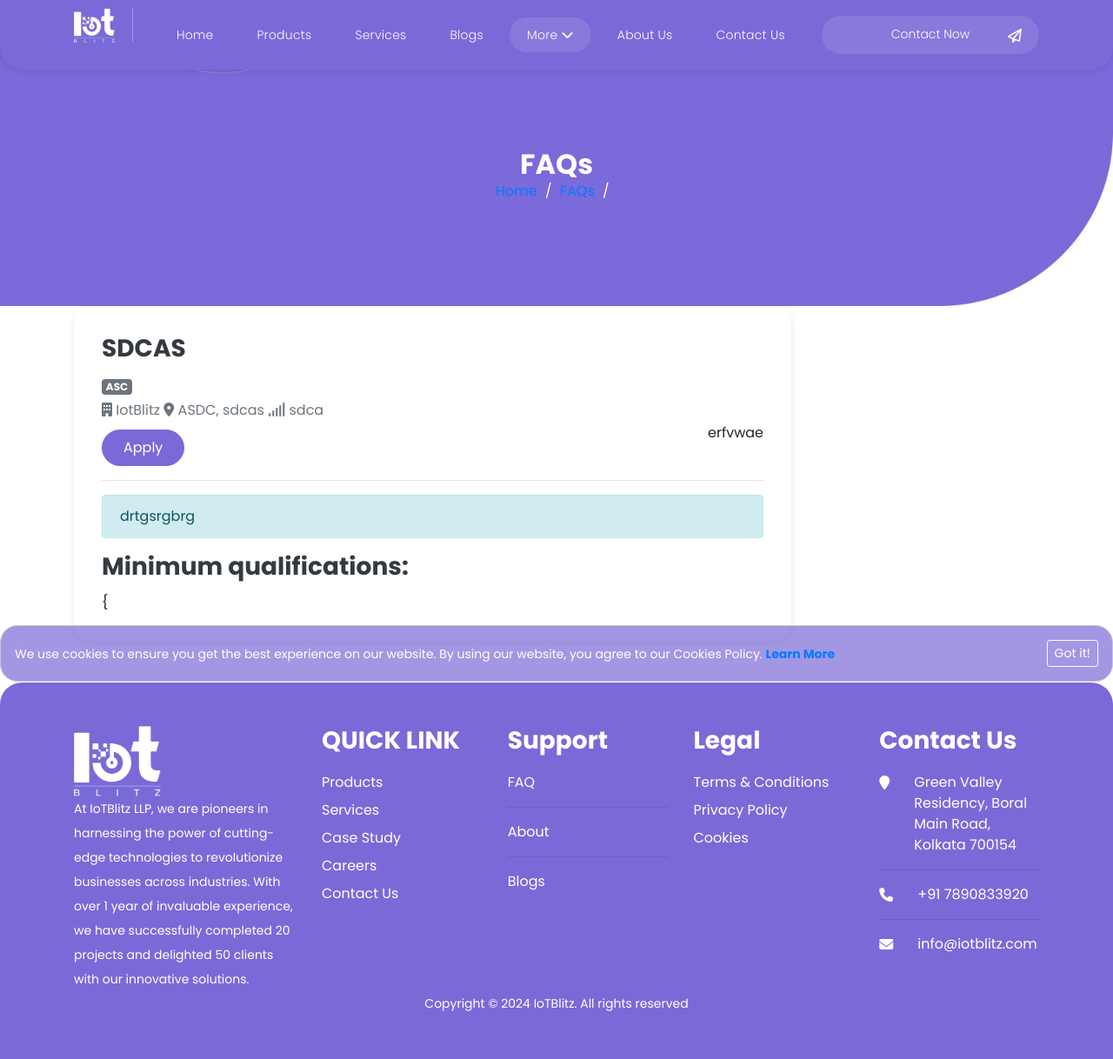
After one commit to iotblitz/iotblitz, a Laravel app: page /faqs in a window 1280 px wide. The commit adds this page. Shown: the whole page at 87% size. Run offline with Laravel 10, Linux system fonts and the light colour scheme; some libraries are stand-ins or nearby versions.

Commit message:
add faqpage

```diff
--- a/app/Http/Controllers/public/Home.php
+++ b/app/Http/Controllers/public/Home.php
@@ -28,6 +28,12 @@ class Home extends Controller
     function home(): View|RedirectResponse
     {
         return view('public.home');
+    }
+
+
+    function faqs(): View
+    {
+        return view('public.faqs');
     }
 
 
--- a/resources/views/public/common/topbar.blade.php
+++ b/resources/views/public/common/topbar.blade.php
@@ -11,6 +11,15 @@
                         {{-- <img src="{{ asset('public/public_page') }}/assets/images/logo.png" class="logo" alt="iotblitz"
                             style="width: 10% !important; margin: 5px !important; "> --}}
                     </a>
+
+
+                    {{-- <a href="index.html" class="logo">
+                            <img src="{{ asset('public/public_page') }}/assets/images/logo.png" class="logo" alt=""
+                                width="30%" style="position: absolute;">
+                        </a> --}}
+
+
+
                     <!-- ***** Logo End ***** -->
                     <!-- ***** Serach Start ***** -->
 
@@ -39,20 +48,22 @@
                                 class="{{ request()->routeIs('solutions') || request()->routeIs('single_solutions') ? 'active' : '' }}">Solutions</a>
                         </li> --}}
 
-                        <li class="d-block d-md-none"><a href="">FAQ</a></li>
+                        <li class="d-block d-md-none"><a href="{{ route('faqs') }}" class="{{ request()->routeIs('faqs') ? 'active' : '' }}>FAQ</a></li>
                         <li class="d-block d-md-none"><a href="{{ route('careers') }}"
                                 class="{{ request()->routeIs('careers*') ? 'active' : '' }}">Careers</a></li>
 
 
                         <li class="scroll-to-section dropdown d-none d-md-block">
                             <a href="javascript:void(0);"
-                                class="{{ request()->routeIs('case_study') || request()->routeIs('single_case_study') || request()->routeIs('solutions') || request()->routeIs('single_solutions') || request()->routeIs('careers') || request()->routeIs('single_careers') ? 'active' : '' }}">More
+                                class="{{ request()->routeIs('case_study') || request()->routeIs('single_case_study') || request()->routeIs('solutions') || request()->routeIs('single_solutions') || request()->routeIs('careers') || request()->routeIs('single_careers')|| request()->routeIs('faqs') ? 'active' : '' }}">More
                                 <i class="fas fa-chevron-down"></i></a>
                             <ul class="submenu">
                                 <li><a href="{{ route('case_study') }}"
                                         class="{{ request()->routeIs('case_study*') ? 'active' : '' }}">Case Study</a></li>
 
-                                <li><a href="">FAQ</a></li>
+
+                                <li><a href="{{ route('faqs') }}"
+                                    class="{{ request()->routeIs('faqs') ? 'active' : '' }}">FAQ</a></li>
                                 <li><a href="{{ route('careers') }}"
                                         class="{{ request()->routeIs('careers*') ? 'active' : '' }}">Careers</a></li>
                             </ul>
--- /dev/null
+++ b/resources/views/public/faqs.blade.php
@@ -0,0 +1,129 @@
+@extends('public.common.layout')
+@section('page_content')
+    <style>
+ .card {
+            border: none;
+            border-radius: 20px;
+            box-shadow: 0 4px 8px rgba(0, 0, 0, 0.1);
+        }
+
+        .card-body {
+            padding: 2rem;
+        }
+
+        .card-title {
+            font-size: 1.75rem;
+            font-weight: bold;
+            color: #343a40;
+        }
+
+        .card-text strong {
+            color: #343a40;
+        }
+
+        .card-text {
+            font-size: 1rem;
+            color: #6c757d;
+        }
+
+
+
+
+        .btn-primary {
+            background-color: #7a6ad8;
+            border-color: #7a6ad8;
+            border-radius: 50px;
+            padding: 0.5rem 1.5rem;
+            font-size: 1rem;
+            --bs-btn-hover-bg: #6a5bbf;
+        }
+
+        .badge-secondary {
+            background-color: #6c757d;
+        }
+
+
+    </style>
+
+
+    <div class="main-banner" id="top">
+        <div class="container">
+            <div class="row align-items-center">
+                <div class="col-lg-12">
+                    <div class="header-text text-center">
+
+
+                        <div class="header-text">
+                            <h2 class="text-white">FAQs</h2>
+                        </div>
+
+
+                        <ul class="list-inline">
+                            <li class="list-inline-item"><a href="{{ route('home') }}" class="text-white-50">Home</a></li>
+                            <li class="list-inline-item"><span class="text-white">/</span></li>
+                            <li class="list-inline-item"><a href="{{ route('faqs') }}" class="text-white-50">FAQs</a></li>
+                            <li class="list-inline-item"><span class="text-white">/</span></li>
+                            <li class="list-inline-item"><a href="#"
+                                    class="text-white"></a></li>
+                        </ul>
+
+                    </div>
+                </div>
+
+
+            </div>
+        </div>
+    </div>
+
+
+
+
+    <div class="container mb-5">
+        <div class="row">
+            <div class="col-md-9">
+                <div class="card">
+                    <div class="card-body">
+                        <h1 class="card-title">SDCAS</h1>
+                        <p class="card-text">
+                            <span class="badge badge-secondary">ASC</span>
+                        </p>
+                        <p class="card-text">
+                            <i class="fas fa-building"></i> IotBlitz
+                            <i class="fas fa-map-marker-alt"></i> ASDC,
+                           sdcas
+                            <i class="fas fa-signal"></i> sdca
+                        </p>
+
+                        <div class="d-flex justify-content-between">
+                            <div>
+                                <a href=""  class="btn btn-primary btn-lg mt-2">Apply</a>
+
+                            </div>
+                            <div> erfvwae</div>
+                        </div>
+                        <hr>
+                        <div class="alert alert-info mt-3" role="alert">
+                            drtgsrgbrg
+                        </div>
+
+
+
+
+                        <h5 class="card-title he-clas">Minimum qualifications:</h5>
+                        {
+                    </div>
+                </div>
+
+
+
+
+
+
+            </div>
+
+        </div>
+    </div>
+@endsection
+@section('page_script')
+
+@endsection
--- a/routes/web.php
+++ b/routes/web.php
@@ -22,6 +22,7 @@ use Illuminate\Support\Facades\Route;
  ====================================================================================*/
 
 Route::get('/', [Home::class, 'home'])->name('home');
+Route::get('/faqs', [Home::class, 'faqs'])->name('faqs');
 
 Route::get('/contact-us', [Home::class, 'public_contact'])->name('contact');
 Route::post('/contact_public', [Home::class, 'public_contact_public'])->name('contact_public');
```
